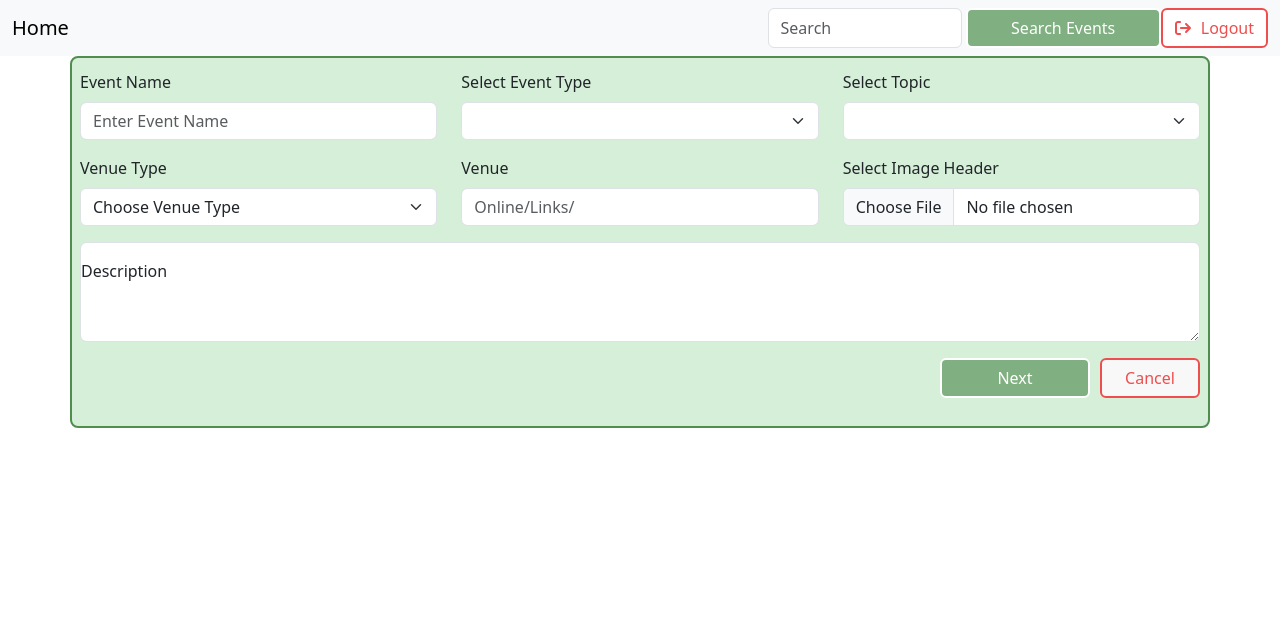
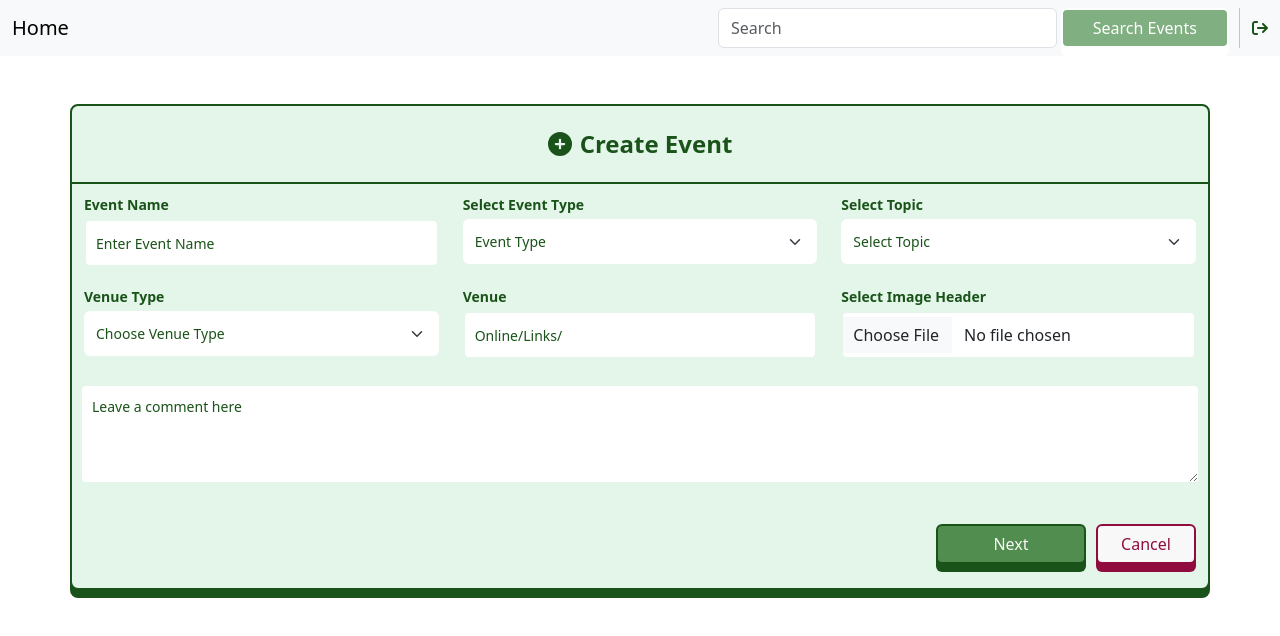
Before and after one commit to lateefmushtaq/YesEvent, a React (Create React App) app: page /createEvent in a window 1280 px wide. Shown: the top 636 px of the page. Built offline with nearby package versions, Linux system fonts and the light colour scheme; sample sign-in values are in the browser's storage.

Commit message:
feat: Enhance UI
-  Enhanced UI of create event page and added required icons

```diff
--- a/src/components/Alerts.jsx
+++ b/src/components/Alerts.jsx
@@ -19,6 +19,7 @@ function MyAlert({
   border,
   margin,
   radius,
+  variant,
 }) {
   return (
     <>
@@ -28,6 +29,7 @@ function MyAlert({
         border={border}
         margin={margin}
         radius={radius}
+        variant={variant}
       >
         {icon}
         {Message}
--- a/src/components/Logout.jsx
+++ b/src/components/Logout.jsx
@@ -14,14 +14,11 @@ const Logout = () => {
 
   return (
     <div>
-      <MyButton
-        coloronhover="#ee4e4e"
-        backgroundcolor="#fff"
-        color="#ee4e4e"
-        handleclick={handleLogout}
-      >
-        <FontAwesomeIcon icon={faArrowRightFromBracket} /> Logout
-      </MyButton>
+      <FontAwesomeIcon
+        icon={faArrowRightFromBracket}
+        onClick={handleLogout}
+        style={{ marginLeft: "12px", color: "#1A5319" }}
+      />
     </div>
   );
 };
--- a/src/components/Navbar.jsx
+++ b/src/components/Navbar.jsx
@@ -42,10 +42,16 @@ function NavBar() {
               className="me-1"
               aria-label="Search"
             />
-            <MyButton width="100%" variant="outline-success">
+            <MyButton
+              width="250px"
+              variant="outline-success"
+              coloronhover="#1A5319"
+              margin="0px 10px 0 0"
+            >
               Search Events
             </MyButton>
           </Form>
+          <div className="vr" />
           {login ? (
             <Nav.Link>
               <Logout />
--- a/src/components/buttons/CreateEventButton.jsx
+++ b/src/components/buttons/CreateEventButton.jsx
@@ -4,18 +4,24 @@ import styled from "styled-components";
 
 export const Button = styled(BootstrapButton)`
   background-color: ${(props) => props.backgroundcolor || "#80af81"};
-  border: 2px solid ${(props) => props.color};
+  border: 2px solid ${(props) => props.bordercolor};
   width: ${(props) => props.width};
   color: ${(props) => props.color};
   display: flex;
   justify-content: center;
   align-items: center;
   gap: 10px;
-
+  margin: ${(props) => props.margin};
+  font-size: 16px;
+  font-weight: 500;
+  box-shadow: 0px 8px 0px ${(props) => props.bordercolor};
+  cursor: pointer;
   &:hover {
     background-color: ${(props) => props.coloronhover};
-    color: ${(props) => props.backgroundcolor};
-    border: 2px solid ${(props) => props.color};
+    color: #fff;
+    border: 2px solid ${(props) => props.bordercolor};
+    font-size: 16px;
+    font-weight: 700;
   }
   &:active,
   &:focus {
@@ -33,6 +39,7 @@ function MyButton({
   color,
   width,
   type = "button",
+  margin,
 }) {
   return (
     <Button
@@ -43,6 +50,7 @@ function MyButton({
       backgroundcolor={backgroundcolor}
       onClick={handleclick}
       type={type}
+      margin={margin}
     >
       {children}
     </Button>
--- a/src/components/events/CreateEvent.jsx
+++ b/src/components/events/CreateEvent.jsx
@@ -1,5 +1,6 @@
 import React, { useContext, useState } from "react";
 import { FontAwesomeIcon } from "@fortawesome/react-fontawesome";
+import Alert from "react-bootstrap/Alert";
 import AuthContext from "../contextProvider/AuthProvider";
 import {
   Form,
@@ -14,14 +15,73 @@ import { useForm } from "react-hook-form";
 import * as yup from "yup";
 import { yupResolver } from "@hookform/resolvers/yup";
 import MyAlert from "../Alerts";
-import { faCircleCheck } from "@fortawesome/free-solid-svg-icons";
+import { faCircleCheck, faCirclePlus } from "@fortawesome/free-solid-svg-icons";
 import styled from "styled-components";
+
 const Container = styled(BootstrapContainer)`
-  background-color: #d6efd8;
+  background-color: #e3f6e9;
   margin: auto;
-  padding: 12px 8px;
-  border: 2px solid #508d4e;
-  border-radius: 8px;
+  padding: 8px 12px;
+  border: 2px solid #1a5319;
+  border-radius: 0px 0px 8px 8px;
+  box-shadow: 0px 8px 0px #1a5319;
+  &:hover {
+    border-color: #acd793;
+    box-shadow: 0px 8px 0px #acd793;
+    background-color: #e0fbe2;
+  }
+`;
+const SytledContainer = styled(BootstrapContainer)`
+  background-color: #e3f6e9;
+  margin: auto;
+  padding: 8px 12px;
+  border: 2px solid #1a5319;
+  border-radius: 8px 8px 0px 0px;
+  margin-bottom: -2px;
+  margin-top: 3rem;
+
+  &:hover {
+    border-color: #acd793;
+    box-shadow: 0px 8px 0px #acd793;
+    background-color: #e0fbe2;
+  }
+`;
+const StyledFloatingLabel = styled(FloatingLabel)`
+  margin-bottom: 1rem;
+`;
+const StyledForm = styled(Form)`
+  .form-control,
+  .form-select {
+    border: 2px solid transparent;
+    padding: 10px;
+    &:focus {
+      border-color: #508d4e;
+      box-shadow: 0 4px 8px rgba(0, 0, 0, 0.2), 0 6px 20px rgba(0, 0, 0, 0.19);
+    }
+    &::placeholder {
+      font-size: 14px;
+      font-weight: 400;
+      color: #1a5319;
+      margin-bottom: 4px;
+    }
+  }
+  .form-label {
+    font-size: 14px;
+    font-weight: 600;
+    color: #1a5319;
+    margin-bottom: 4px;
+  }
+  .form-select {
+    font-size: 14px;
+    font-weight: 400;
+    color: #1a5319;
+    margin-bottom: 4px;
+  }
+
+  #error {
+    color: red;
+    margin-left: 10px;
+  }
 `;
 const schema = yup.object().shape({
   eventName: yup.string().required("Name is required"),
@@ -75,10 +135,31 @@ function CreateEvent() {
 
   // const done = <FontAwesomeIcon icon="fa-solid fa-circle-check" />;
   return (
+    <>
+      <SytledContainer>
+        {" "}
+        <Col
+          style={{
+            textAlign: "center",
+            fontSize: "24px",
+            fontWeight: "bold",
+            color: "#1A5319",
+            padding: "12px",
+          }}
+        >
+          <FontAwesomeIcon
+            icon={faCirclePlus}
+            style={{ color: "#1a5319", marginRight: "8px" }}
+          />
+          Create Event
+        </Col>
+      </SytledContainer>
+
       <Container>
-      <Form onSubmit={handleSubmit(onSubmit)}>
+        <StyledForm onSubmit={handleSubmit(onSubmit)}>
           {alert === true && (
             <MyAlert
+              variant={"dark"}
               icon={
                 <FontAwesomeIcon
                   icon={faCircleCheck}
@@ -89,7 +170,10 @@ function CreateEvent() {
               Message={
                 <span>
                   Event Created Sucessfully{" "}
-                <Link to={"/dashboard"}> Your Event</Link>
+                  <Alert.Link as={Link} to="/dashboard">
+                    {" "}
+                    Your Event
+                  </Alert.Link>
                 </span>
               }
               backgroundcolor={"#80af81"}
@@ -100,48 +184,52 @@ function CreateEvent() {
             />
           )}
           <Row className="mb-3">
-          <Form.Group as={Col} xs={12} md={4}>
-            <Form.Label>Event Name</Form.Label>
+            <StyledForm.Group as={Col} xs={12} md={4}>
+              <StyledForm.Label>Event Name</StyledForm.Label>
               {errors.eventName && <p>{errors.eventName.message}</p>}
-            <Form.Control
+              <StyledForm.Control
                 type="text"
                 id="eventName"
                 placeholder="Enter Event Name"
                 {...register("eventName")}
               />
-          </Form.Group>
-          <Form.Group as={Col} xs={12} md={4}>
-            <Form.Label>Select Event Type</Form.Label>
-            <Form.Select
-              defaultValue="Choose..."
+            </StyledForm.Group>
+            <StyledForm.Group as={Col} xs={12} md={4}>
+              <StyledForm.Label>Select Event Type</StyledForm.Label>
+              <StyledForm.Select
+                defaultValue=""
                 id="eventType"
                 {...register("eventType")}
               >
-              <option></option>
+                <option value="" disabled>
+                  Event Type
+                </option>
                 <option>Festival</option>
                 <option>Conference</option>
                 <option>Networking</option>
-            </Form.Select>
-          </Form.Group>
-          <Form.Group as={Col} xs={12} md={4}>
-            <Form.Label>Select Topic</Form.Label>
-            <Form.Select
-              defaultValue="Choose..."
+              </StyledForm.Select>
+            </StyledForm.Group>
+            <StyledForm.Group as={Col} xs={12} md={4}>
+              <StyledForm.Label> Select Topic</StyledForm.Label>
+              <StyledForm.Select
+                defaultValue=""
                 id="eventTopic"
                 {...register("eventTopic")}
               >
-              <option></option>
+                <option value="" disabled>
+                  Select Topic
+                </option>
                 <option>ReactJs</option>
                 <option>Lateef</option>
                 <option>Cars</option>
-            </Form.Select>
-          </Form.Group>
+              </StyledForm.Select>
+            </StyledForm.Group>
           </Row>
 
           <Row className="mb-3">
-          <Form.Group as={Col} xs={12} md={4}>
-            <Form.Label>Venue Type</Form.Label>
-            <Form.Select
+            <StyledForm.Group as={Col} xs={12} md={4}>
+              <StyledForm.Label>Venue Type</StyledForm.Label>
+              <StyledForm.Select
                 defaultValue=""
                 id="venueType"
                 {...register("venueType")}
@@ -151,41 +239,47 @@ function CreateEvent() {
                 </option>
                 <option>Online</option>
                 <option>Offline</option>
-            </Form.Select>
-          </Form.Group>
+              </StyledForm.Select>
+            </StyledForm.Group>
 
-          <Form.Group as={Col} xs={12} md={4}>
-            <Form.Label>Venue</Form.Label>
-            <Form.Control
+            <StyledForm.Group as={Col} xs={12} md={4}>
+              <StyledForm.Label>Venue</StyledForm.Label>
+              <StyledForm.Control
                 placeholder="Online/Links/"
                 id="venueData"
                 {...register("venueData")}
               />
-          </Form.Group>
-          <Form.Group as={Col} xs={12} md={4}>
-            <Form.Label>Select Image Header</Form.Label>
-            <Form.Control
+            </StyledForm.Group>
+            <StyledForm.Group as={Col} xs={12} md={4}>
+              <StyledForm.Label>Select Image Header</StyledForm.Label>
+              <StyledForm.Control
                 type="file"
                 name="file"
                 id="file"
                 {...register("file")}
                 isInvalid={!!errors.file}
               />
-            <Form.Control.Feedback type="invalid" tooltip>
+              <StyledForm.Control.Feedback type="invalid" tooltip>
                 {errors.file && errors.file.message}
-            </Form.Control.Feedback>
-          </Form.Group>
+              </StyledForm.Control.Feedback>
+            </StyledForm.Group>
           </Row>
           <Row className="mb-3">
-          <FloatingLabel label="Description" as={Col} xs={12} md={12}>
-            <Form.Control
+            <StyledFloatingLabel
+              style={{ padding: "8px" }}
+              label="Description"
+              as={Col}
+              xs={12}
+              md={12}
+            >
+              <StyledForm.Control
                 id="description"
                 {...register("description")}
                 as="textarea"
                 placeholder="Leave a comment here"
                 style={{ height: "100px" }}
               />
-          </FloatingLabel>
+            </StyledFloatingLabel>
           </Row>
 
           <Row
@@ -195,10 +289,11 @@ function CreateEvent() {
             <MyButton
               variant="primary"
               type="submit"
-            coloronhover="#508d4e"
-            backgroundcolor="#80af81"
-            color="#fff"
+              coloronhover="#1A5319"
+              backgroundcolor="#508d4e"
+              color="#f8f8f8"
               width="150px"
+              bordercolor="#1A5319"
             >
               Next
             </MyButton>
@@ -206,18 +301,20 @@ function CreateEvent() {
             <MyButton
               variant="danger"
               type="button"
-            coloronhover="#ee4e4e"
+              coloronhover="#900C3F"
               backgroundcolor="#f8f8f8"
-            color="#ee4e4e"
+              color="#900C3F"
               width="100px"
+              bordercolor="#900C3F"
               handleclick={handleCancel}
             >
               Cancel
             </MyButton>
           </Row>
           <Outlet />
-      </Form>
+        </StyledForm>
       </Container>
+    </>
   );
 }
 
```
Lines whose indentation alone changed are shown as unchanged.
